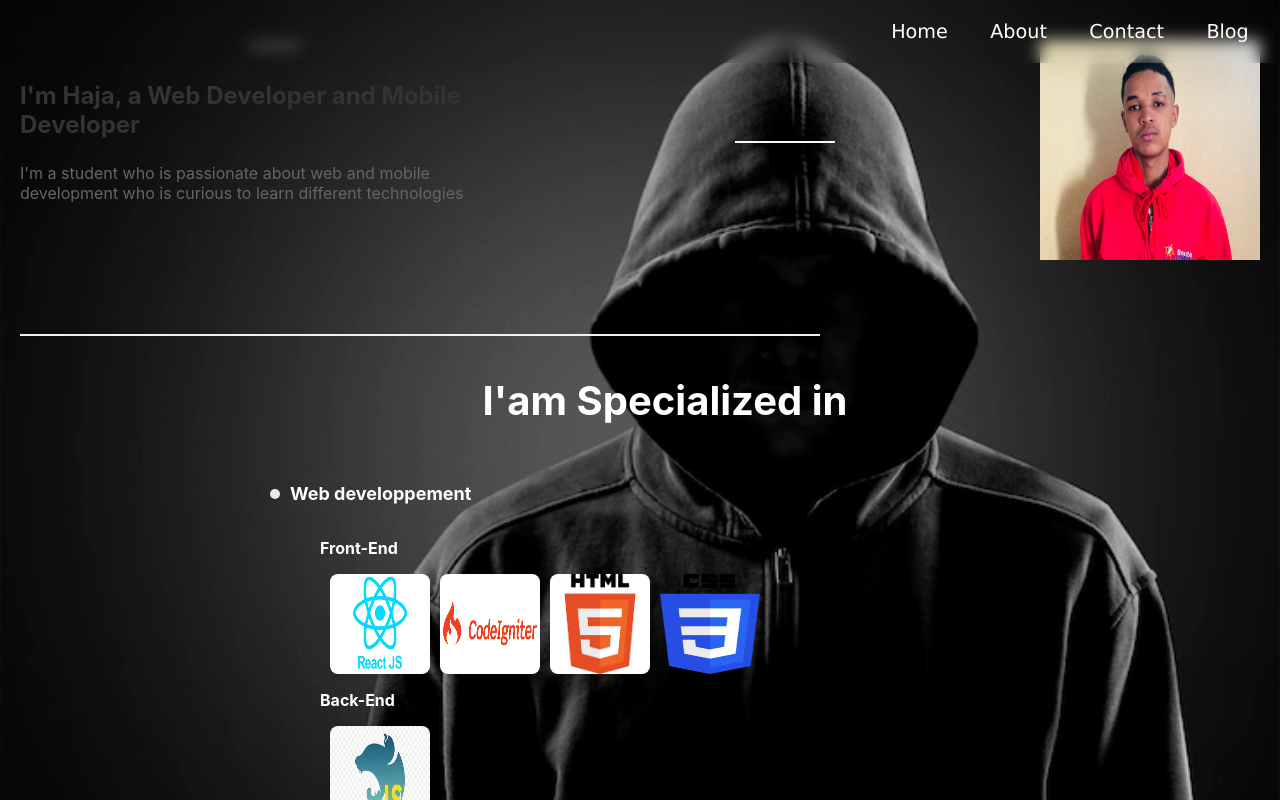
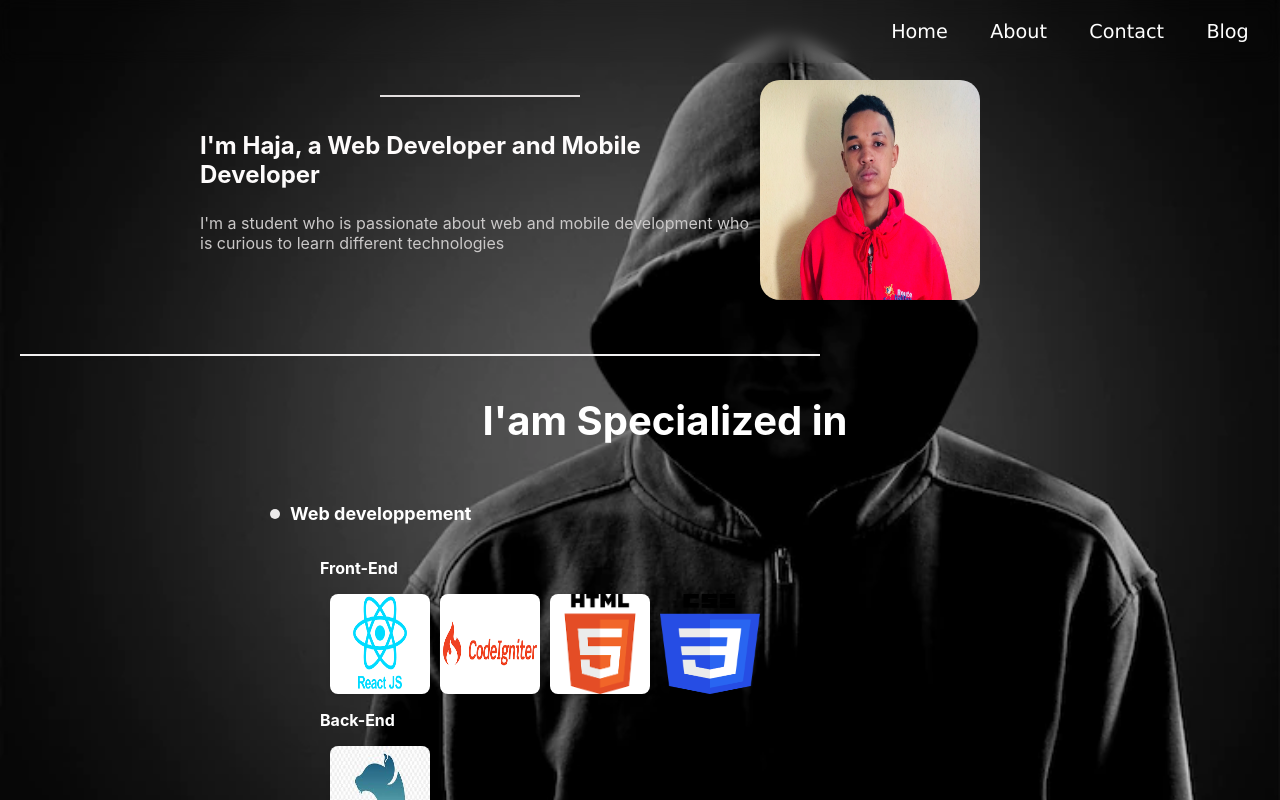
Before and after one commit to Haja13/Portfolio, a React (Create React App) app: page / in a window 1280 px wide. Built offline with nearby package versions, Linux system fonts and the light colour scheme.

Commit message:
modification9

```diff
--- a/src/component/NavBar/NavBar.js
+++ b/src/component/NavBar/NavBar.js
@@ -12,8 +12,8 @@ const  NavBarComponent = () => {
                 <nav>
                     <a className="link" href="#section1"> Home </a>
                     <a  className="link" href ="#section2"> About </a>
-                    <a className="link" href ="#section3"> Contact  </a>
-                    <a  className="link" href ="#section4"> Blog </a>
+                    <a className="link" href ="#contact"> Contact  </a>
+                    <a  className="link" href ="#section2"> Blog </a>
 
                 </nav>
 
--- a/src/component/PersonalComponent/PersonalStyle.css
+++ b/src/component/PersonalComponent/PersonalStyle.css
@@ -63,9 +63,9 @@
 .contenue {
     display: flex;
     flex-direction: row;
-    justify-content: space-between;
+    /* justify-content: space-between; */
     align-items: center;
-    padding: 20px;
+    /* padding: 0 200px; */
     /* background-color: aqua; */
   }
 
@@ -73,21 +73,27 @@
   .description {
     flex: 1;
     display: flex;
+    /* background-color: aqua; */
     flex-direction: column; /* Disposer les éléments en colonne */
     align-items: center;
+    margin-top: 80px;
+    width: 400px;
+    margin-left: 200px;
   }
 
   /* Styles pour la classe .trait */
   .trait {
     height: 2px;
-    width: 50px;
+    width: 200px;
     background-color: #e2dede;
     margin-bottom: 10px;
+    /* margin-left: -300px; */
   }
 
   /* Styles pour la classe .paragraphe */
   .paragraphe {
     margin-bottom: 20px;
+
     /* background-color: #fff; */
   }
 
@@ -95,33 +101,37 @@
   .nom {
     font-size: 24px;
     font-weight: bold;
-    color: #333;
+    color: #fdfbfb;
   }
 
   /* Styles pour la classe .nom-descri */
   .nom-descri {
     font-size: 16px;
-    color: #666;
+    color: #cac8c8;
   }
 
   /* Styles pour la classe .separation */
   .separation {
     flex: 1;
     display: flex;
-    justify-content: center;
+    /* justify-content: center; */
     align-items: center;
+    display: none;
   }
 
   /* Styles pour la classe .trait2 */
-  .trait2 {
+  /* .trait2 {
     height: 2px;
     width: 100px;
     background-color: #f8f8f8;
-  }
+  } */
 
   /* Styles pour la classe .sary */
   .sary {
     margin-top: 20px;
     width: 220px;
     height: 220px;
+    margin-top: 80px;
+    margin-right: 300px;
+    border-radius: 20px;
   }
--- a/src/component/contact/contact.js
+++ b/src/component/contact/contact.js
@@ -10,7 +10,7 @@ const Contact = () => {
         window.location.href = 'https://mail.google.com/mail/u/0/#inbox';
       };
     return(
-        <div className="Contact">
+        <div className="Contact" id="contact">
             <p className="title">Contact </p>
             <div className="coordonee">
                 {/* <div className="block01">
--- a/src/component/contact/contactStyle.css
+++ b/src/component/contact/contactStyle.css
@@ -89,6 +89,15 @@
     background-color: #0056b3;
   }
 
+  .block02:hover {
+    background-color: #0056b3;
+  }
+  .block04:hover {
+    background-color: #0056b3;
+  }
+  .block03:hover {
+    background-color: #0056b3;
+  }
   .bloc a {
     text-decoration: none;
     color: white;
@@ -103,6 +112,7 @@
     background-color: #007bff;
     border-radius: 5px;
     color: white;
+    cursor: pointer;
     width: 290px;
 
 
```
